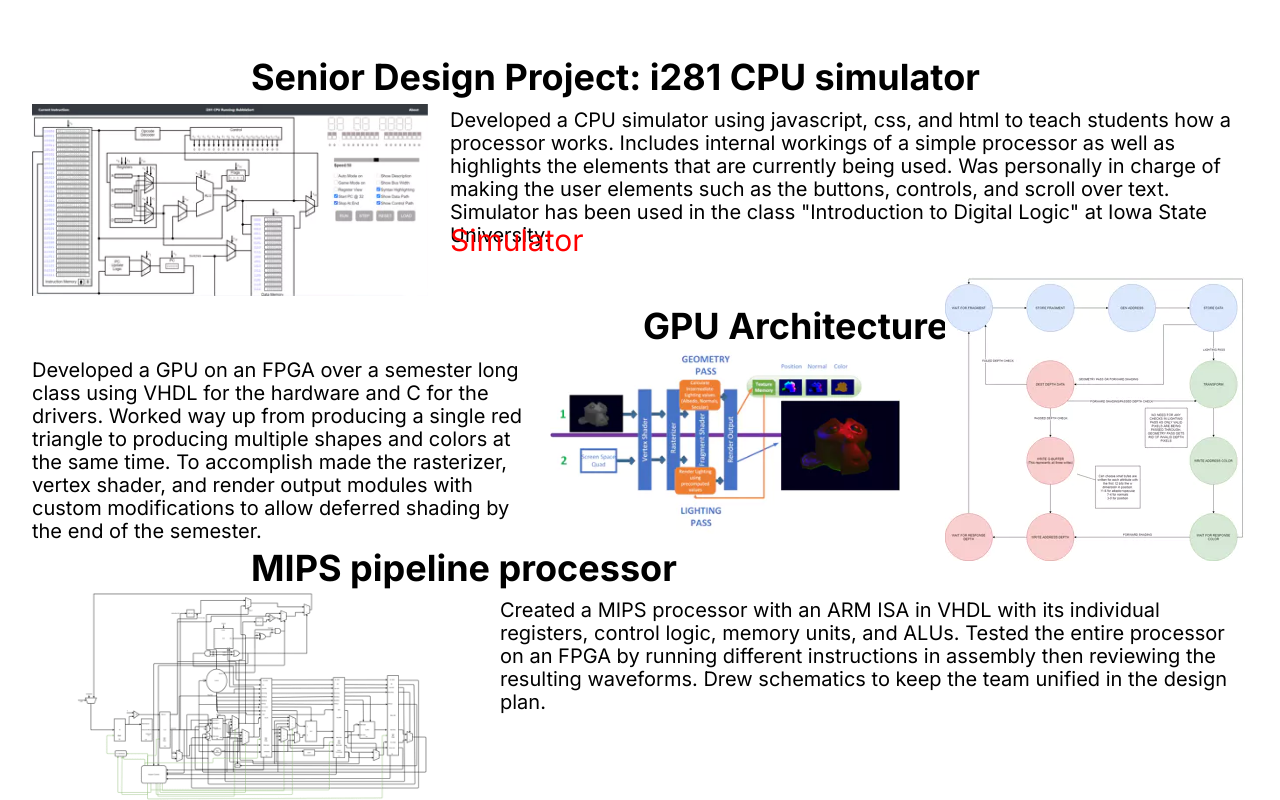
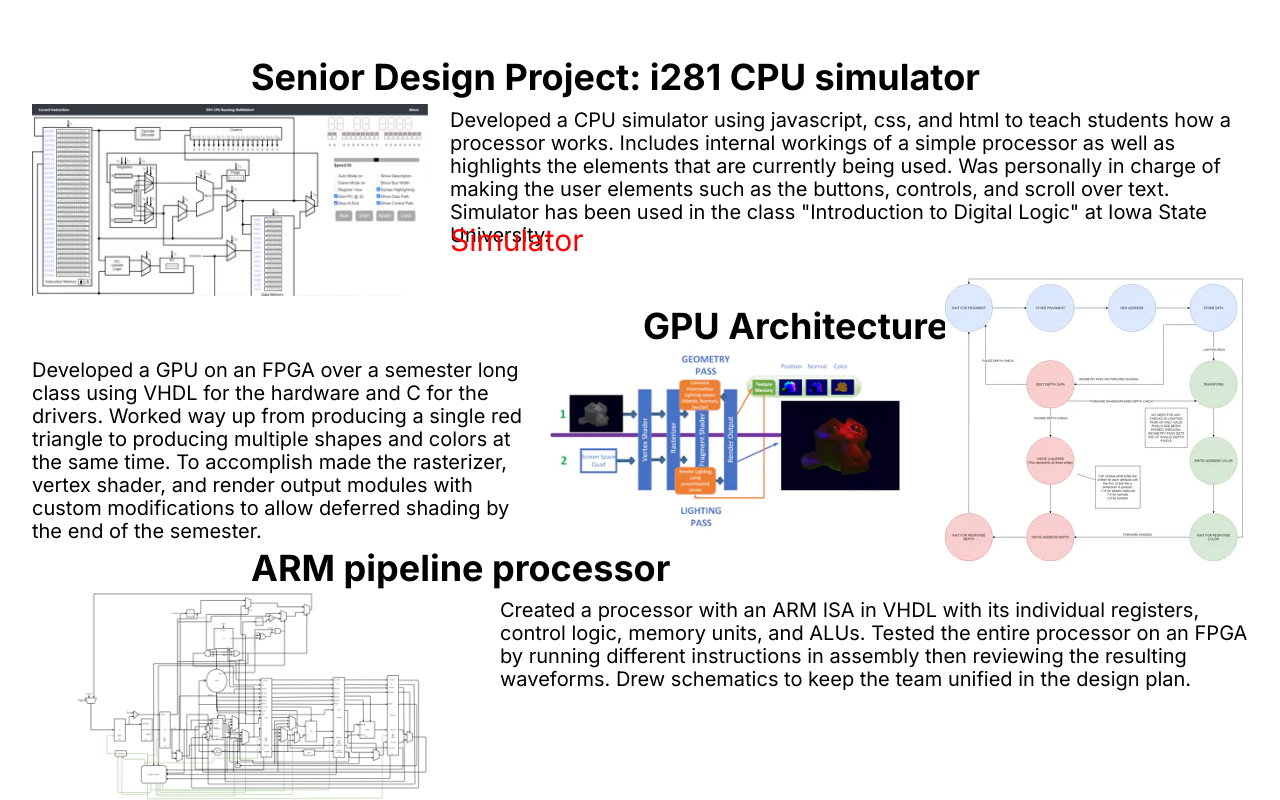
Before and after one commit to jtbets12/jtbets12.github.io, a website built with Parcel: page index.html in a window 1280 px wide. Shown: the part 875-1675 px from the top of the page. Built offline with nearby package versions, Linux system fonts and the light colour scheme.

Commit message:
Fixed Processor terms

```diff
--- a/index.html
+++ b/index.html
@@ -95,7 +95,7 @@
           shading by the end of the semester.
         </span>
         <span class="home-text12">
-          Created a MIPS processor with an ARM ISA in VHDL with its individual
+          Created a processor with an ARM ISA in VHDL with its individual
           registers, control logic, memory units, and ALUs. Tested the entire
           processor on an FPGA by running different instructions in assembly
           then reviewing the resulting waveforms. Drew schematics to keep the
@@ -107,7 +107,7 @@
           src="public/hardware%20controlled%20processor.drawio-400w.png"
           class="home-image1"
         />
-        <h1 class="home-text14">MIPS pipeline processor</h1>
+        <h1 class="home-text14">ARM pipeline processor</h1>
         <ul class="home-ul list"></ul>
         <a
           href="https://www.ece.iastate.edu/~alexs/classes/i281/index.html"
```
